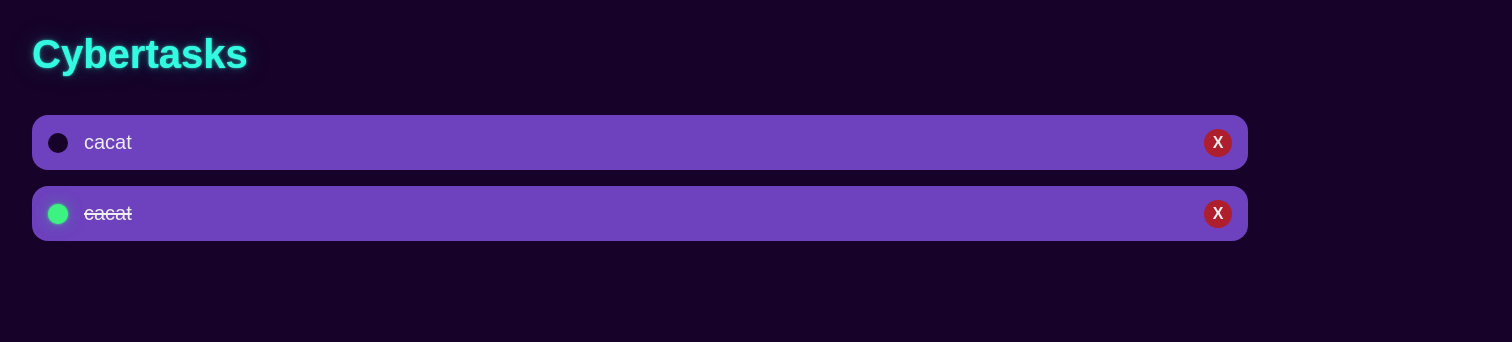
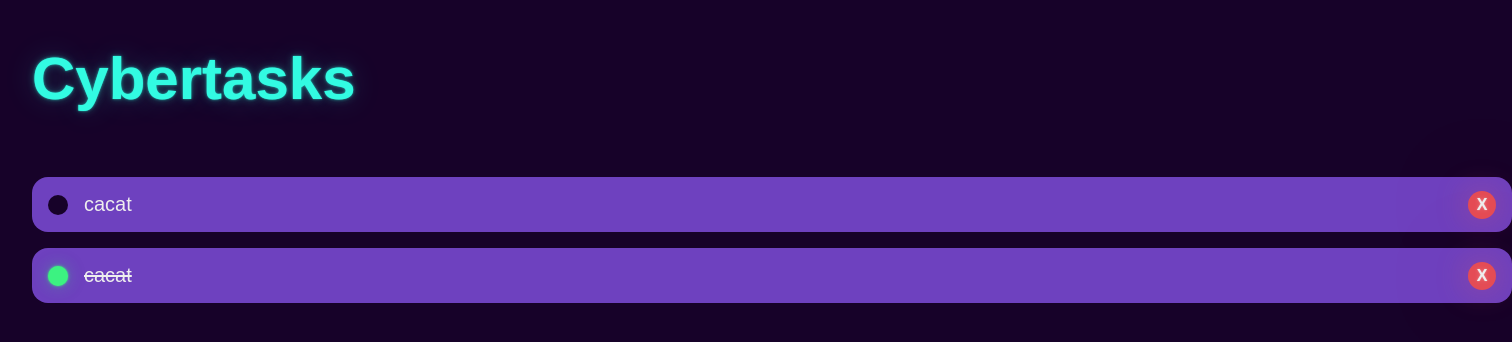
Before and after one commit to danoprica/cyberTasks_MERN, a React (Vite) app in the folder frontend/: page / in a window 1280 px wide. Shown: the top 342 px of the page, 1512 px wide, since content can reach past the window. Built offline with nearby package versions, Linux system fonts and the light colour scheme.

Commit message:
CSS tweaks

```diff
--- a/frontend/src/index.css
+++ b/frontend/src/index.css
@@ -29,9 +29,10 @@ body {
 }
 
 h1 {
-    font-size: 40px;
+    font-size: 60px;
     font-weight: 700;
-    margin-bottom: 38px;
+    margin-top: 12px;
+    margin-bottom: 64px;
     color: var(--neon);
     text-shadow: var(--neon-glow);
 }
@@ -85,7 +86,9 @@ h1 {
     width: 28px;
     height: 28px;
     border-radius: 50%;
-    background-color: #AF1E2D;
+    background-color: #e44c55;
+    text-shadow: 0 0 1px rgba(255, 255, 255, 0.3), 0 0 2px rgba(255, 255, 255, 0.3), 0 0 5px rgba(255, 255, 255, 0.2);
+    box-shadow: 0 0 2rem rgba(231, 94, 102, 0.4), 0 0 8rem rgba(231, 94, 102, 0.3);
     display: flex;
     align-items: center;
     justify-content: center;
@@ -167,3 +170,8 @@ h1 {
     text-align: center;
     cursor: pointer;
 }
+
+.container {
+    width: 1480px;
+    margin: auto;
+}
```
